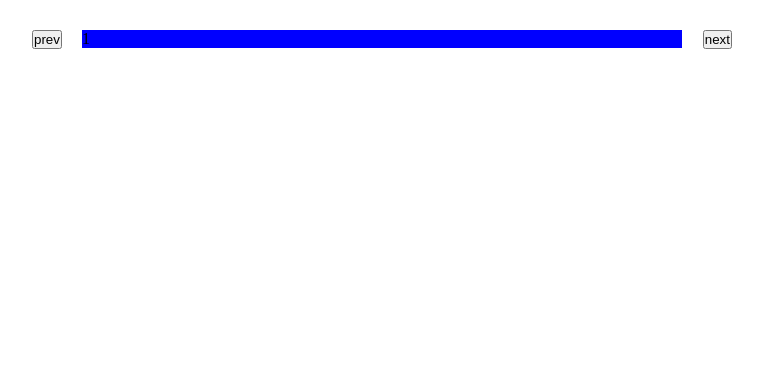
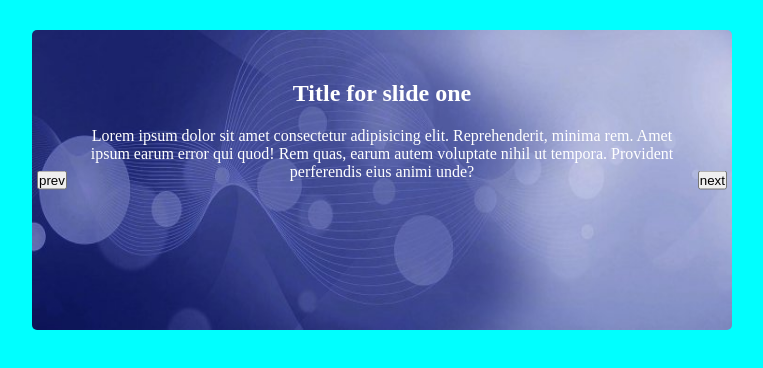
Before and after one commit to Bioreflector/dz-slider, a plain HTML site: page Index.html in a window 1280 px wide. Shown: the whole page, without its empty margins (258-1021 px from the left). Drawn offline with Linux system fonts and the light colour scheme.

Commit message:
style first variant

```diff
--- a/Index.html
+++ b/Index.html
@@ -11,10 +11,26 @@
     <div class="wrapper">
         <div class="slider">
             <div class="slider-wrapper">
-                <div class="slide slide-active">1</div>
-                <div class="slide">2</div>
-                <div class="slide">3</div>
-                <div class="slide">4</div>
+                <div class="slide slide-active">
+                    <img src="images/slide-1-bg.jpg" alt="">
+                    <h2 class="title-slide">Title for slide one</h2>
+                    <p class="text-slide">Lorem ipsum dolor sit amet consectetur adipisicing elit. Reprehenderit, minima rem. Amet ipsum earum error qui quod! Rem quas, earum autem voluptate nihil ut tempora. Provident perferendis eius animi unde?</p>
+                </div>
+                <div class="slide">
+                    <img src="images/slide-2-bg.jpg" alt="">
+                    <h2 class="title-slide">Title for slide two</h2>
+                    <p class="text-slide">Lorem ipsum dolor sit amet consectetur adipisicing elit. Reprehenderit, minima rem. Amet ipsum earum error qui quod! Rem quas, earum autem voluptate nihil ut tempora. Provident perferendis eius animi unde?</p>
+                </div>
+                <div class="slide">
+                    <img src="images/slide-3-bg.jpg" alt="">
+                    <h2 class="title-slide">Title for slide three</h2>
+                    <p class="text-slide">Lorem ipsum dolor sit amet consectetur adipisicing elit. Reprehenderit, minima rem. Amet ipsum earum error qui quod! Rem quas, earum autem voluptate nihil ut tempora. Provident perferendis eius animi unde?</p>
+                </div>
+                <div class="slide">
+                    <img src="images/slide-4-bg.jpg" alt="">
+                    <h2 class="title-slide">Title for slide four</h2>
+                    <p class="text-slide">Lorem ipsum dolor sit amet consectetur adipisicing elit. Reprehenderit, minima rem. Amet ipsum earum error qui quod! Rem quas, earum autem voluptate nihil ut tempora. Provident perferendis eius animi unde?</p>
+                </div>
             </div>
             <button class="prev">prev</button>
             <button class="next">next</button>
--- a/script.js
+++ b/script.js
@@ -7,7 +7,6 @@ function Slider(slider){
     const prevButton = slider.querySelector('.prev')
     const nextButton = slider.querySelector('.next')
 
-
      function showNextSlide(){
         let nextSlide
         slide.forEach((item) =>{
@@ -16,6 +15,7 @@ function Slider(slider){
               nextSlide = item.nextElementSibling
             }
         })
+        console.log(nextSlide)
         if(nextSlide === null){
             nextSlide = slide[0]
         }
--- a/style.css
+++ b/style.css
@@ -2,6 +2,9 @@
     margin: 0;
     padding: 0;
     box-sizing: border-box;
+}
+body{
+    background-color: aqua;
 }
 .wrapper {
     max-width: 1000px;
@@ -11,29 +14,55 @@
     max-width: 700px;
     margin: 30px auto;
     position: relative;
-    padding: 0 50px;
+    min-height: 300px;
+    overflow: hidden;
+
 }
 .prev{
     position: absolute;
-    left: 0;
-    top: 0;
+    left: 5px;
+    top: 50%;
+    transform: translatey(-50%);
 }
 .next{
     position: absolute;
-    right: 0;
-    top: 0;
+    right: 5px;
+    top: 50%;
+    transform: translatey(-50%);
 }
 .slider-wrapper {
-    display: flex;
-    justify-content: center;
-    flex-wrap: wrap;
+   position: relative;
+}
+.slide {
+    position: absolute;
+    width: 100%;
+    min-height: 300px;
+    left: -1000px;
+    top: 0;
+    padding: 50px;
+    opacity: 0.1;
+    transition: 1s;
+}
+.slide-active{
+    left: 0;
+    opacity: 1;
 
 }
-.slide {
-    display: none;
-    background-color: blue;
-    flex:  0 100%;
+.slide img{
+    width: 100%;
+    height: 100%;
+    position: absolute;
+    z-index: -1;
+    top: 0;
+    left: 0;
+    right: 0;
+    bottom: 0;
+    border-radius: 5px;
 }
-.slide-active{
-    display: block;
+.title-slide , .text-slide{
+    text-align: center;
+    color: white;
 }
+.title-slide {
+    margin-bottom: 20px;
+}
```
Also changed, not shown: images/slide-1-bg.jpg (added), images/slide-2-bg.jpg (added), images/slide-3-bg.jpg (added), images/slide-4-bg.jpg (added).
